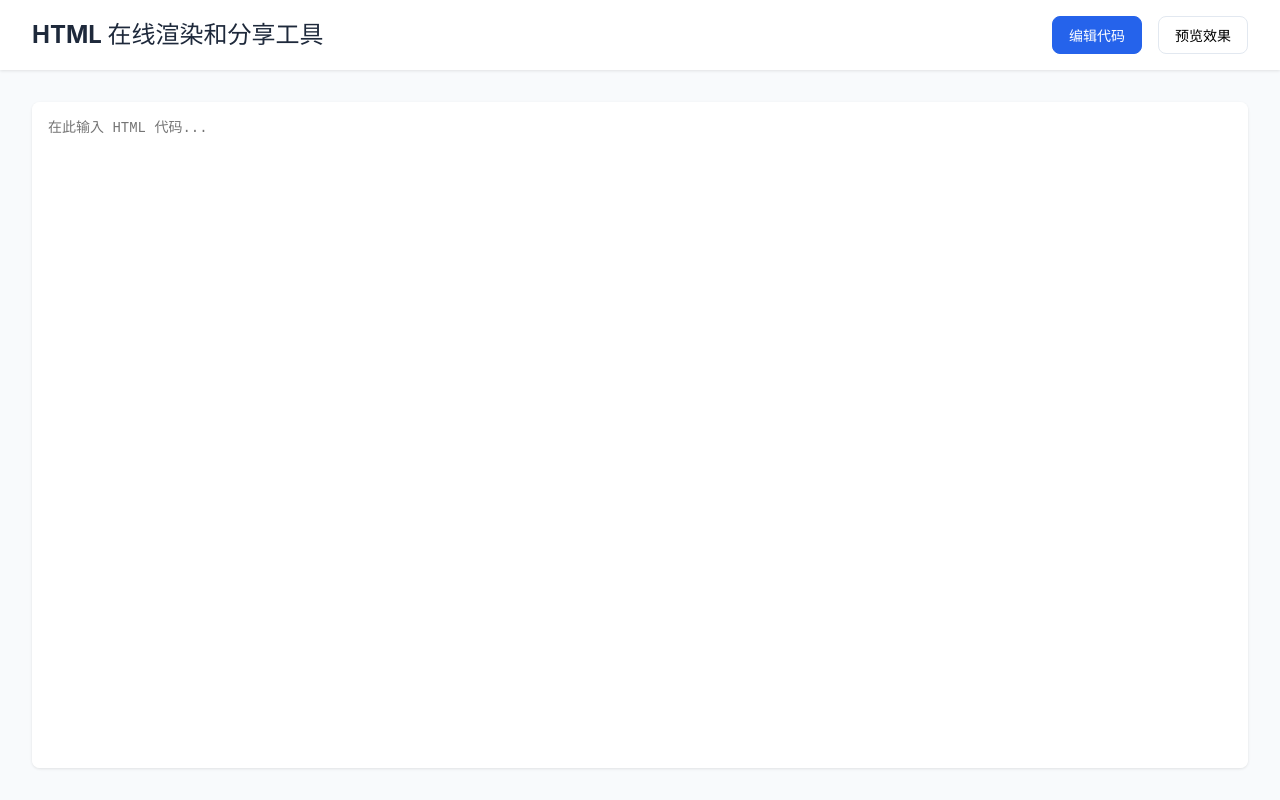
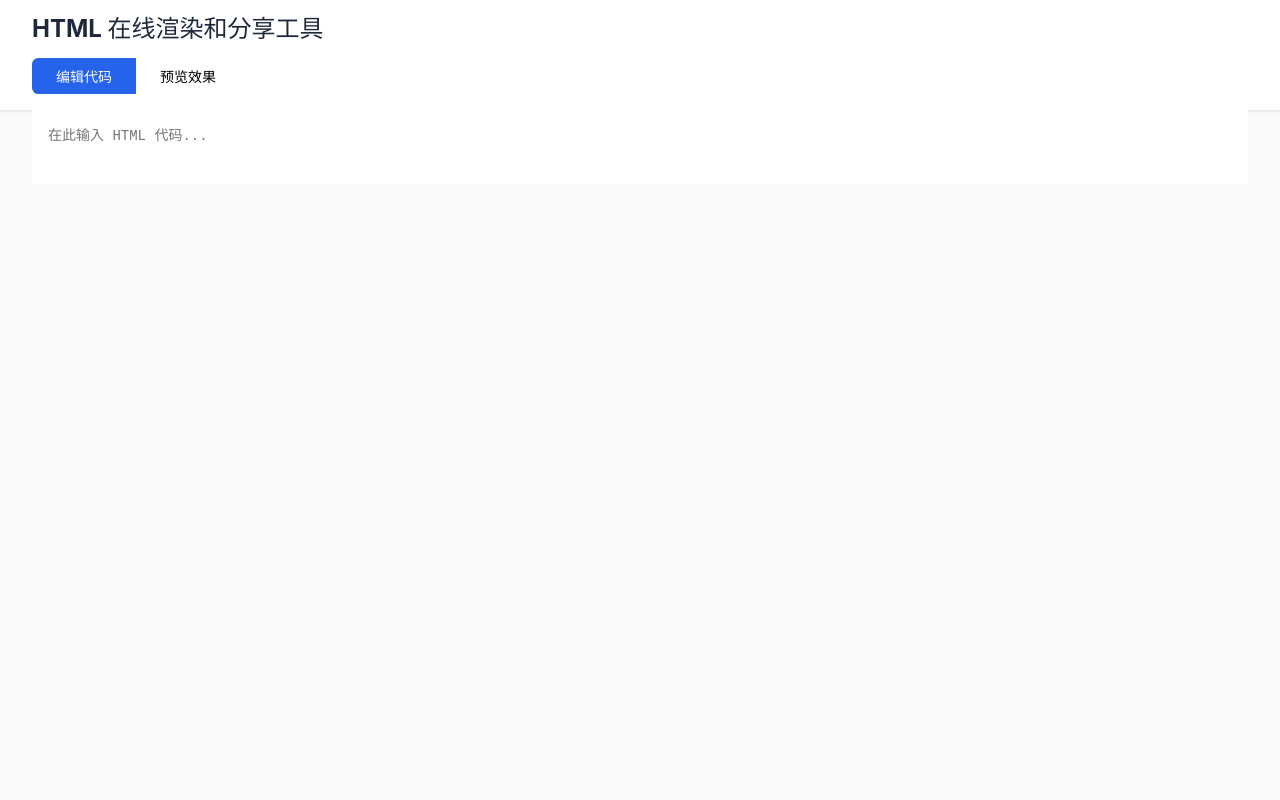
Before and after one commit to yty971231/html-share, a React (Vite) app in the folder frontend/: page / in a window 1280 px wide. Built offline with nearby package versions, Linux system fonts and the light colour scheme.

Commit message:
Update App.css

```diff
--- a/frontend/src/App.css
+++ b/frontend/src/App.css
@@ -16,30 +16,38 @@
   background-color: white;
   padding: 1rem 2rem;
   box-shadow: 0 1px 3px rgba(0, 0, 0, 0.1);
-  display: flex;
-  justify-content: space-between;
-  align-items: center;
 }
 
 .app-header h1 {
-  margin: 0;
+  margin: 0 0 1rem 0;
   font-size: 1.5rem;
   color: #1e293b;
 }
 
-.header-buttons {
+.tab-container {
   display: flex;
-  gap: 1rem;
+  gap: 1px;
+  background-color: var(--border-color);
+  padding: 2px;
+  border-radius: 0.5rem;
+  width: fit-content;
 }
 
 .tab-button {
-  padding: 0.5rem 1rem;
-  border: 1px solid var(--border-color);
+  padding: 0.5rem 1.5rem;
   background-color: white;
-  border-radius: 0.5rem;
+  border: none;
   cursor: pointer;
   font-size: 0.875rem;
   transition: all 0.2s;
+}
+
+.tab-button:first-child {
+  border-radius: 0.4rem 0 0 0.4rem;
+}
+
+.tab-button:last-child {
+  border-radius: 0 0.4rem 0.4rem 0;
 }
 
 .tab-button:hover {
@@ -49,17 +57,58 @@
 .tab-button.active {
   background-color: var(--primary-color);
   color: white;
-  border-color: var(--primary-color);
 }
 
 .app-main {
   flex: 1;
-  padding: 2rem;
+  padding: 0 2rem 2rem;
   display: flex;
+  flex-direction: column;
 }
 
-.editor-container,
-.preview-container {
+.share-url-container {
+  background-color: white;
+  padding: 1rem;
+  margin: 1rem 0;
+  border-radius: 0.5rem;
+  box-shadow: 0 1px 3px rgba(0, 0, 0, 0.1);
+}
+
+.share-url {
+  display: flex;
+  align-items: center;
+  gap: 1rem;
+}
+
+.share-url a {
+  color: var(--primary-color);
+  text-decoration: none;
+  flex: 1;
+  overflow: hidden;
+  text-overflow: ellipsis;
+  white-space: nowrap;
+}
+
+.copy-button {
+  padding: 0.25rem 1rem;
+  background-color: var(--primary-color);
+  color: white;
+  border: none;
+  border-radius: 0.25rem;
+  cursor: pointer;
+  font-size: 0.875rem;
+}
+
+.copy-button:hover {
+  background-color: var(--primary-hover);
+}
+
+.loading, .no-share {
+  color: #64748b;
+  font-size: 0.875rem;
+}
+
+.content-container {
   flex: 1;
   background-color: white;
   border-radius: 0.5rem;
@@ -67,10 +116,15 @@
   overflow: hidden;
 }
 
+.editor-container,
+.preview-container {
+  height: 100%;
+  min-height: 500px;
+}
+
 .html-editor {
   width: 100%;
   height: 100%;
-  min-height: 500px;
   padding: 1rem;
   border: none;
   resize: none;
@@ -86,7 +140,6 @@
 .preview-frame {
   width: 100%;
   height: 100%;
-  min-height: 500px;
   border: none;
   background-color: white;
 }
```
